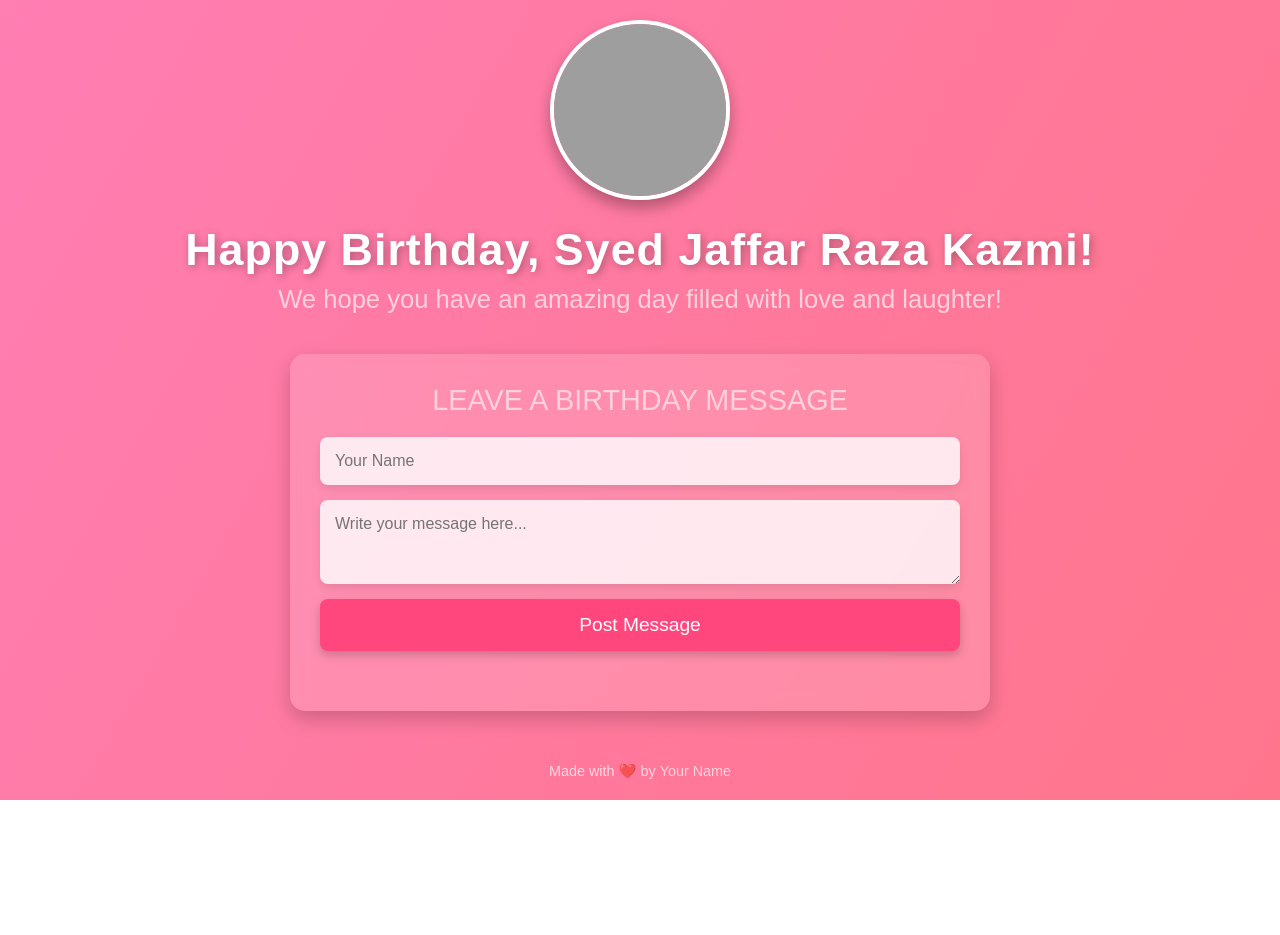
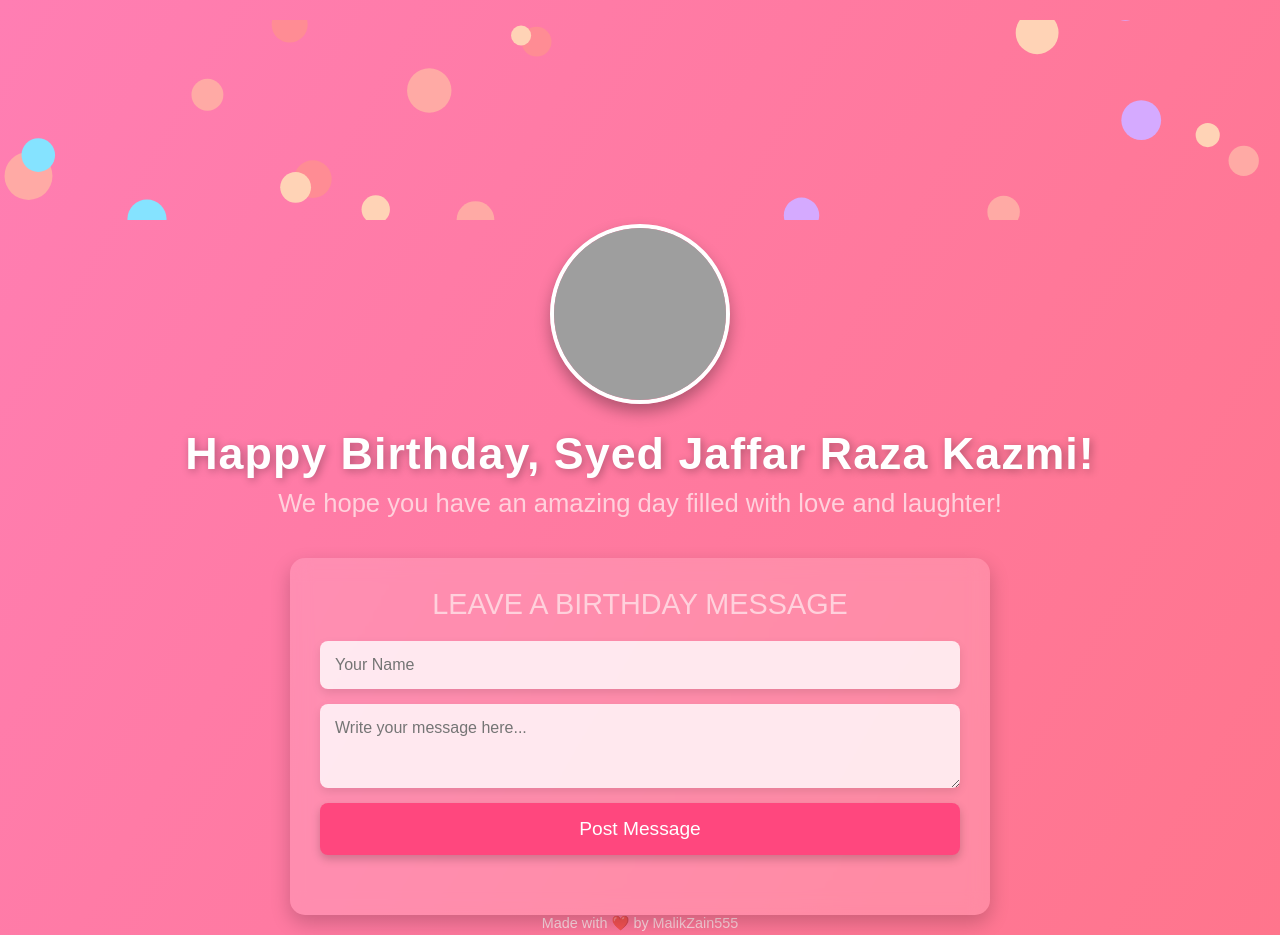
Before and after one commit to Zain-Ali-555/Birthday-Special, a website: page index.html in a window 1280 px wide. Shown: the top 935 px of the page. Before the commit the page ends 800 px from the top, so only its background shows below. Drawn offline with Linux system fonts and the light colour scheme; no server answers; grey boxes are pictures that could not be loaded.

Commit message:
Change Desiging

```diff
--- a/index.html
+++ b/index.html
@@ -202,6 +202,7 @@
   </head>
   <body>
     <header>
+      <canvas id="balloonsCanvas"></canvas>
       <img src="/image.png" alt="Birthday Friend" />
       <h1>Happy Birthday, Syed Jaffar Raza Kazmi!</h1>
       <h2>We hope you have an amazing day filled with love and laughter!</h2>
@@ -224,9 +225,62 @@
     </section>
 
     <footer>
-      Made with ❤️ by <a href="#">Your Name</a>
+      Made with ❤️ by <a href="#">MalikZain555</a>
     </footer>
 
-    <script src="./app.js"></script>
+    <script>
+      const canvas = document.getElementById("balloonsCanvas");
+      const ctx = canvas.getContext("2d");
+      canvas.width = window.innerWidth;
+      canvas.height = 200;
+
+      let balloons = [];
+
+      class Balloon {
+        constructor(x, y, color) {
+          this.x = x;
+          this.y = y;
+          this.color = color;
+          this.radius = Math.random() * 15 + 10;
+          this.speed = Math.random() * 2 + 1;
+        }
+
+        draw() {
+          ctx.beginPath();
+          ctx.arc(this.x, this.y, this.radius, 0, Math.PI * 2);
+          ctx.fillStyle = this.color;
+          ctx.fill();
+          ctx.closePath();
+        }
+
+        update() {
+          this.y -= this.speed;
+          if (this.y + this.radius < 0) {
+            this.y = canvas.height + this.radius;
+            this.x = Math.random() * canvas.width;
+          }
+          this.draw();
+        }
+      }
+
+      function createBalloons() {
+        const colors = ["#FF8C94", "#FFAAA5", "#FFD3B6", "#D5AAFF", "#85E3FF"];
+        for (let i = 0; i < 20; i++) {
+          const x = Math.random() * canvas.width;
+          const y = Math.random() * canvas.height;
+          const color = colors[Math.floor(Math.random() * colors.length)];
+          balloons.push(new Balloon(x, y, color));
+        }
+      }
+
+      function animateBalloons() {
+        ctx.clearRect(0, 0, canvas.width, canvas.height);
+        balloons.forEach((balloon) => balloon.update());
+        requestAnimationFrame(animateBalloons);
+      }
+
+      createBalloons();
+      animateBalloons();
+    </script>
   </body>
 </html>
```
